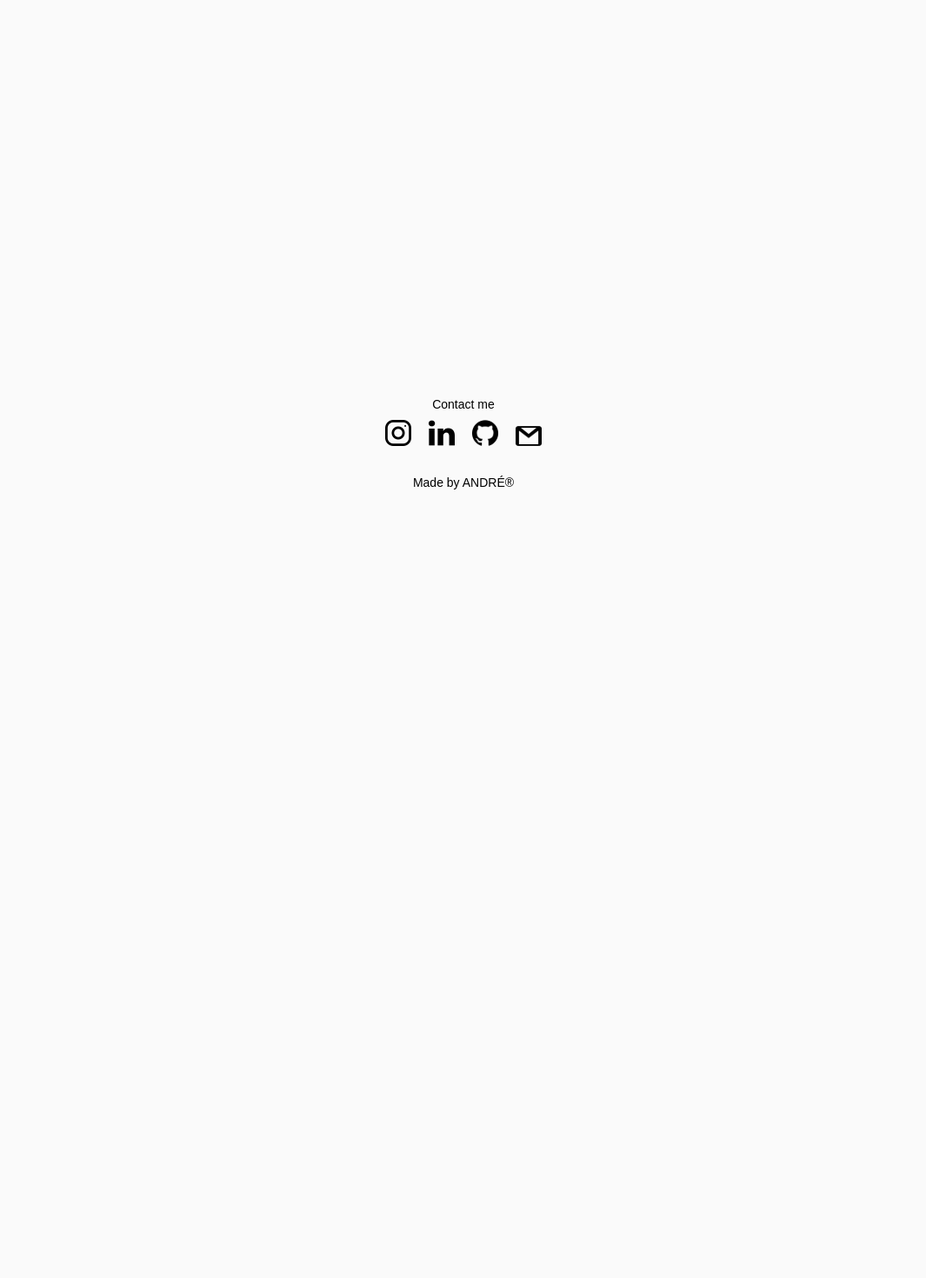
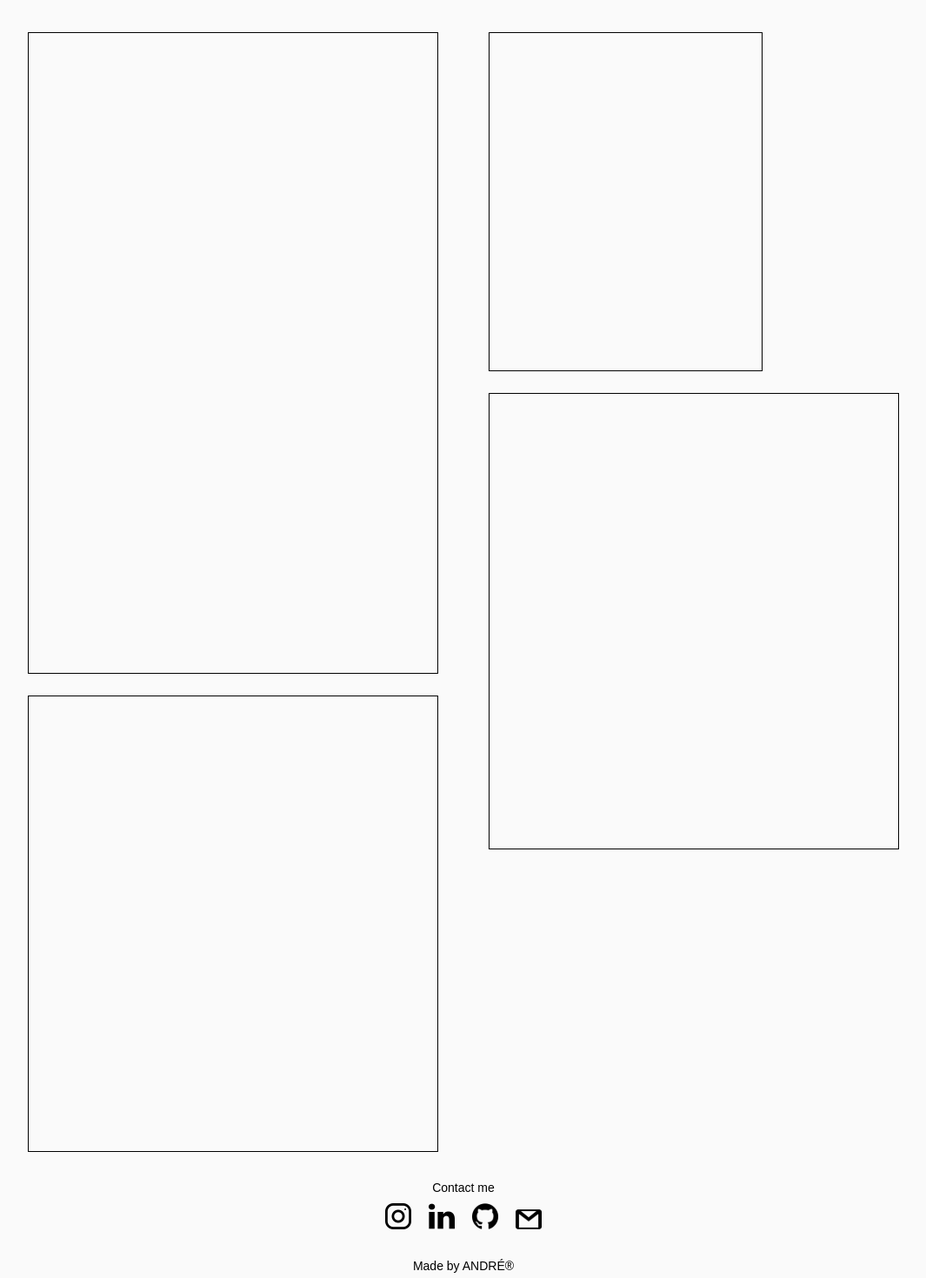
Before and after one commit to Andrefer1/andrefer1.github.io, a React (Create React App) app: page / in a window 1280 px wide. Shown: the part 218-1688 px from the top of the page at 87% size, without its empty margins (107-1172 px from the left). Before the commit the page ends 800 px from the top, so only its background shows below. Built offline with nearby package versions, Linux system fonts and the light colour scheme.

Commit message:
Testing build

```diff
--- a/src/components/Footer/index.css
+++ b/src/components/Footer/index.css
@@ -1,4 +1,5 @@
 .section-footer {
+    margin-top: 30px;
     display: grid;
     grid-template-columns: repeat(11, 1fr);
     grid-template-rows: 30% 80% 30%;
--- a/src/components/Footer/index.js
+++ b/src/components/Footer/index.js
@@ -13,16 +13,29 @@ export default function Footer() {
             <section className="section-footer">
                 <div className="follow-me">
                     Contact me
-           </div>
+                </div>
+
                 <div className="social-media">
-                    <a href='https://www.instagram.com/dev.andref/' target='_blank'><img src={instagram} alt="Instagram" className="instagram" /></a>
-                    <a href='https://www.linkedin.com/in/andrefbispo/' target='_blank'><img src={linkedin} alt="Linkedin" className="linkedin" /></a>
-                    <a href='https://github.com/Andrefer1' target='_blank'><img src={github} alt="GitHub" className="github" /></a>
-                    <a href='' target='_blank'><img src={email} alt="Email" className="email" /></a>
+                    <a href='https://www.instagram.com/dev.andref/' target='_blank'>
+                        <img src={instagram} alt="Instagram" className="instagram" />
+                    </a>
+
+                    <a href='https://www.linkedin.com/in/andrefbispo/' target='_blank'>
+                        <img src={linkedin} alt="Linkedin" className="linkedin" />
+                    </a>
+
+                    <a href='https://github.com/Andrefer1' target='_blank'>
+                        <img src={github} alt="GitHub" className="github" />
+                    </a>
+
+                    <a href='https://mail.google.com/mail/u/0/#inbox?compose=GTvVlcSMTRzfXpnZnVxqQZqNFltZsnvbDpQMLDGVdqFMqSgPpSxqKPLfTJfmcXTJQrHBqjzrjghhM' target='_blank'>
+                        <img src={email} alt="Email" className="email" />
+                    </a>
                 </div>
+
                 <div className="message">
                     Made by ANDRÉ®
-           </div>
+                </div>
             </section>
         </footer>
     )
--- a/src/pages/Main/index.css
+++ b/src/pages/Main/index.css
@@ -0,0 +1,43 @@
+.section-main {
+    display: grid;
+    grid-template-columns: repeat(13, 1fr);
+    grid-template-rows: 102px auto auto auto auto auto auto;
+    grid-template-areas:
+        '. . . . . . . . . . . . .'
+        '. img1 img1 img1 img1 img1 . img2 img2 img2 img2 img2 .'
+        '. img1 img1 img1 img1 img1 . img2 img2 img2 img2 img2 .'
+        '. img1 img1 img1 img1 img1 . img4 img4 img4 img4 img4 .'
+        '. img3 img3 img3 img3 img3 . img4 img4 img4 img4 img4 .'
+        '. img3 img3 img3 img3 img3 . img4 img4 img4 img4 img4 .'
+        '. img3 img3 img3 img3 img3 . img4 img4 img4 img4 img4 .'
+        ;
+    grid-gap: 25px;
+}
+
+.img-1 {
+    grid-area: img1;
+    width: 472px;
+    height: 738px;
+    border: solid 1px black;
+}
+
+.img-2 {
+    grid-area: img2;
+    width: 315px;
+    height: 390px;
+    border: solid 1px black;
+}
+
+.img-3 {
+    grid-area: img3;
+    width: 472px;
+    height: 525px;
+    border: solid 1px black;
+}
+
+.img-4 {
+    grid-area: img4;
+    width: 472px;
+    height: 525px;
+    border: solid 1px black;
+}
--- a/src/pages/Main/index.js
+++ b/src/pages/Main/index.js
@@ -5,7 +5,20 @@ import './index.css'
 class Main extends Component {
     render() {
         return (
-            <h1>Main</h1>
+            <main>
+                <section className="section-main">
+                    <div className="img-1"></div>
+                    <div className="img-2"></div>
+                    <div className="img-3"></div>
+                    <div className="img-4"></div>
+                </section>
+                {/* I was born on February 3, 1998, I live in Palmas, TO, Brazil, I am male, not married,
+                currently work as a trainee at the Regional Electoral Tribunal, TRE in Portuguese and study
+                at Lutheran University Center of Palmas (CEULP). Aos 15 anos entrei no Instituto Federal do
+                Tocantins (IFTO), onde concluí o Ensino Médio regular e tive a oportunidade de fazer um curso
+                de Mecatrônica. Aos 19 anos, após muitas dúvidas sobre qual caminho seguiria, decidi que faria
+                TI por ser um sonho de infância. */}
+            </main>
         )
     }
 }
```
